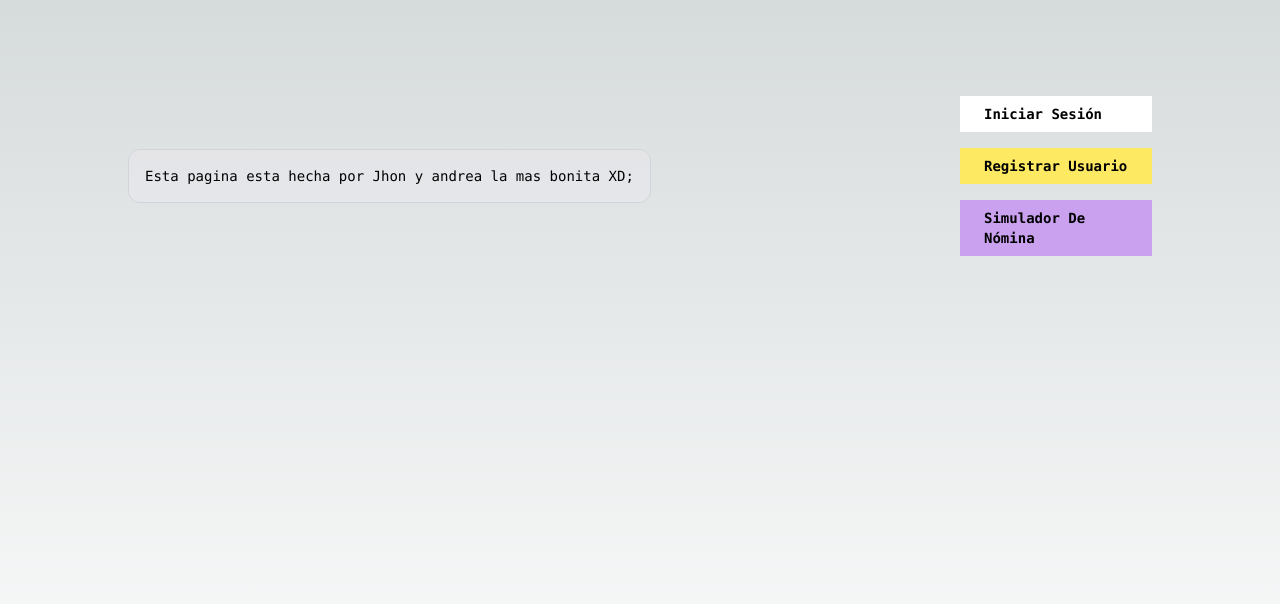
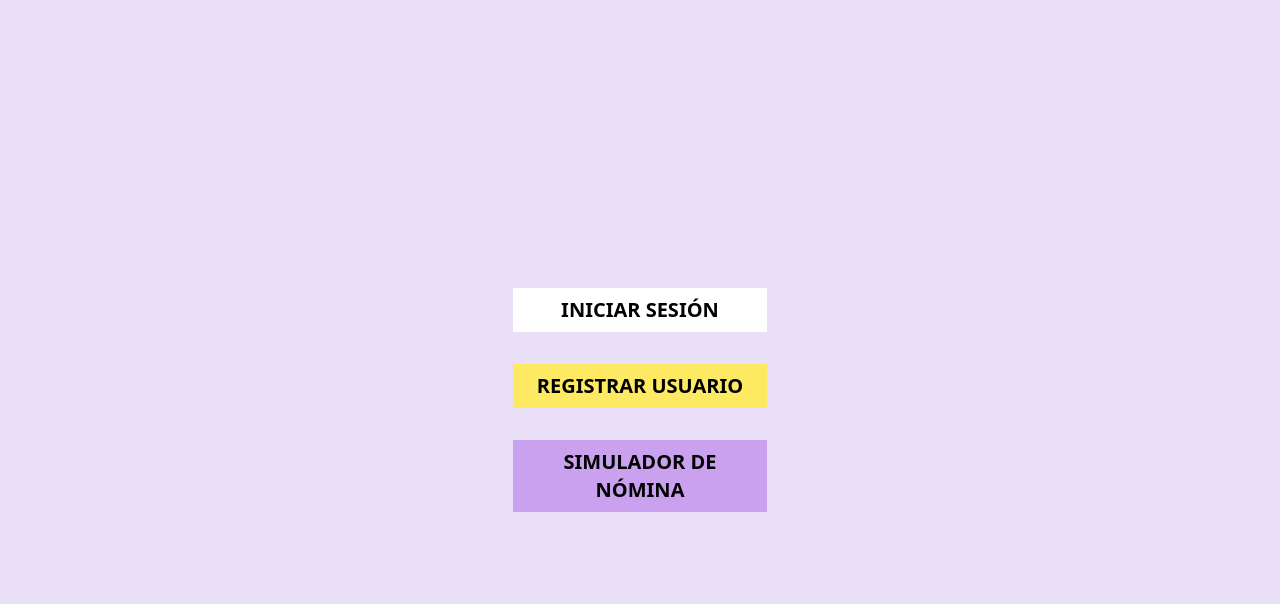
Before and after one commit to javi-diaz47/nomina, a Next.js app: page / in a window 1280 px wide. Shown: the top 604 px of the page. Built offline with nearby package versions, Linux system fonts and the light colour scheme.

Commit message:
feat: add style to home page

```diff
--- a/src/app/components/Buttons.js
+++ b/src/app/components/Buttons.js
@@ -4,7 +4,7 @@ export const Button = ({ className, children }) => {
   return (
     <div
       className={twMerge(
-        'w-48 px-6 py-2 font-bold text-black bg-white capitalize transition-transform ease-in',
+        'w-full max-w-sm px-6 py-2 font-bold text-black bg-white uppercase font-extrabold transition-transform ease-in',
         'hover:scale-105',
         className
       )}>
--- /dev/null
+++ b/src/app/components/Wrapper.js
@@ -0,0 +1,5 @@
+export const Wrapper = ({ children }) => {
+  return (
+    <div className="w-full max-w-md h-5/6 bg-gradient-linear">{children}</div>
+  )
+}
--- a/src/app/globals.css
+++ b/src/app/globals.css
@@ -17,13 +17,6 @@
 }
 
 body {
-  color: rgb(var(--foreground-rgb));
-  background: linear-gradient(
-      to bottom,
-      transparent,
-      rgb(var(--background-end-rgb))
-    )
-    rgb(var(--background-start-rgb));
 }
 
 @layer utilities {
--- a/src/app/layout.js
+++ b/src/app/layout.js
@@ -1,17 +1,11 @@
-import { Inter } from 'next/font/google'
 import './globals.css'
-
-const inter = Inter({ subsets: ['latin'] })
-
-export const metadata = {
-  title: 'Create Next App',
-  description: 'Generated by create next app',
-}
 
 export default function RootLayout({ children }) {
   return (
     <html lang="en">
-      <body className={inter.className}>{children}</body>
+      <body className="flex items-center justify-center w-full h-screen bg-foreground">
+        {children}
+      </body>
     </html>
   )
 }
--- a/src/app/login/page.js
+++ b/src/app/login/page.js
@@ -1,11 +1,13 @@
-import { Button } from '../components/Buttons'
+import { Wrapper } from '../components/Wrapper'
 
 export default function Login() {
   return (
-    <main className="flex flex-col items-center justify-between min-h-screen p-24">
-      <div className="z-10 items-center justify-between w-full max-w-5xl font-mono text-sm lg:flex">
-        login
-      </div>
-    </main>
+    <Wrapper>
+      <main className="flex flex-col items-center justify-between min-h-screen p-24">
+        <div className="z-10 items-center justify-between w-full max-w-5xl font-mono text-sm lg:flex">
+          login
+        </div>
+      </main>
+    </Wrapper>
   )
 }
--- a/src/app/page.js
+++ b/src/app/page.js
@@ -1,34 +1,30 @@
-import Image from 'next/image'
 import { Button } from './components/Buttons'
 import Link from 'next/link'
 
 export default function Home() {
   return (
-    <main className="flex flex-col items-center justify-between min-h-screen p-24">
-      <div className="z-10 items-center justify-between w-full max-w-5xl font-mono text-sm lg:flex">
-        <p className="fixed top-0 left-0 flex justify-center w-full pt-8 pb-6 border-b border-gray-300 bg-gradient-to-b from-zinc-200 backdrop-blur-2xl dark:border-neutral-800 dark:bg-zinc-800/30 dark:from-inherit lg:static lg:w-auto lg:rounded-xl lg:border lg:bg-gray-200 lg:p-4 lg:dark:bg-zinc-800/30">
-          Esta pagina esta hecha por Jhon y andrea la mas bonita XD;
-        </p>
-        <nav>
-          <ul className="flex flex-col gap-4">
+    <main className="h-full text-xl text-center min-w-max">
+      <nav className="grid h-full place-content-center">
+        <ul className="flex flex-col gap-8 m-0">
           <li>
             <Button>
               <Link href="/login">iniciar sesión</Link>
             </Button>
           </li>
           <li>
-              <Button className="bg-secondary">
+            <Button className="bg-highlight">
               <Link href="/register">registrar usuario</Link>
             </Button>
           </li>
           <li>
             <Button className="bg-primary">
-                <Link href="/simulation">simulador de nómina</Link>
+              <Link href="/simulation">
+                simulador de <br></br> nómina
+              </Link>
             </Button>
           </li>
         </ul>
       </nav>
-      </div>
     </main>
   )
 }
--- a/tailwind.config.js
+++ b/tailwind.config.js
@@ -8,13 +8,14 @@ module.exports = {
   theme: {
     extend: {
       colors: {
-        secondary: '#fde962',
         primary: '#c9a1ef',
+        secondary: '#E989F1',
+        highlight: '#fde962',
+        foreground: '#E9DFF6',
       },
       backgroundImage: {
-        'gradient-radial': 'radial-gradient(var(--tw-gradient-stops))',
-        'gradient-conic':
-          'conic-gradient(from 180deg at 50% 50%, var(--tw-gradient-stops))',
+        'gradient-linear':
+          'linear-gradient(180deg, rgba(173,141,243,1) 0%, rgba(237,139,240,1) 50%);',
       },
     },
   },
```
Lines whose indentation alone changed are shown as unchanged.
